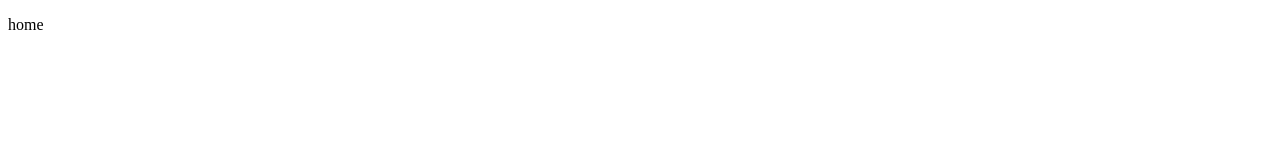
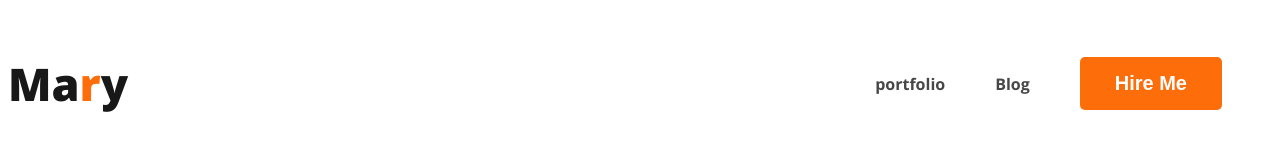
Before and after one commit to sabbiraa1144/newhtml, a plain HTML site: page index.html in a window 1280 px wide. Drawn offline with nearby package versions, Linux system fonts and the light colour scheme.

Commit message:
nav added

```diff
--- a/index.html
+++ b/index.html
@@ -4,13 +4,23 @@
     <meta charset="UTF-8">
     <meta name="viewport" content="width=device-width, initial-scale=1.0">
     <title>web developer prootfollio</title>
+
+    <link rel="preconnect" href="https://fonts.googleapis.com">
+<link rel="preconnect" href="https://fonts.gstatic.com" crossorigin>
+<link href="https://fonts.googleapis.com/css2?family=Open+Sans:ital,wght@0,700;0,800;1,400&display=swap" rel="stylesheet">
+    <link rel="stylesheet" href="style.css">
 </head>
 <body>
     <header>
-<p>
-    home
+<nav>
+<h3 class="nav-title">Ma<span class="text-primary">r</span>y</h3>
+<ul>
+    <li><a href="">portfolio</a></li>
+    <li> <a href="">Blog</a></li>
+    <li> <button class="btn-primary">Hire Me</button></li>
+</ul>
 
-</p>
+</nav>
     </header>
     <footer>
 
--- /dev/null
+++ b/style.css
@@ -0,0 +1,52 @@
+/* shared style */
+body{
+    font-family: 'lato',sans-serif;
+    font-family: 'Open Sans', sans-serif;
+
+}
+
+
+/* nav releted style */
+nav{
+    display:flex;
+    justify-content: space-between;
+    align-items: center;
+}
+.text-primary{
+    color:#FD6E0A;
+}
+.btn-primary{
+
+    border-radius: 5px;
+    background: #FD6E0A;
+    border:0px;
+    font-size: 20px;
+    color:white;
+
+    font-weight: 700;
+    padding:15px 35px;
+}
+.nav-title{
+
+    color:  #181818;
+font-size: 45px;
+
+font-weight: 800;
+
+}
+nav > ul{
+    display:flex;
+    align-items: center;
+
+
+
+}
+nav li{
+    list-style: none;
+       margin-right: 50px;
+
+ }
+ nav a{
+    text-decoration: none;
+    color:#474747;
+ }
```
